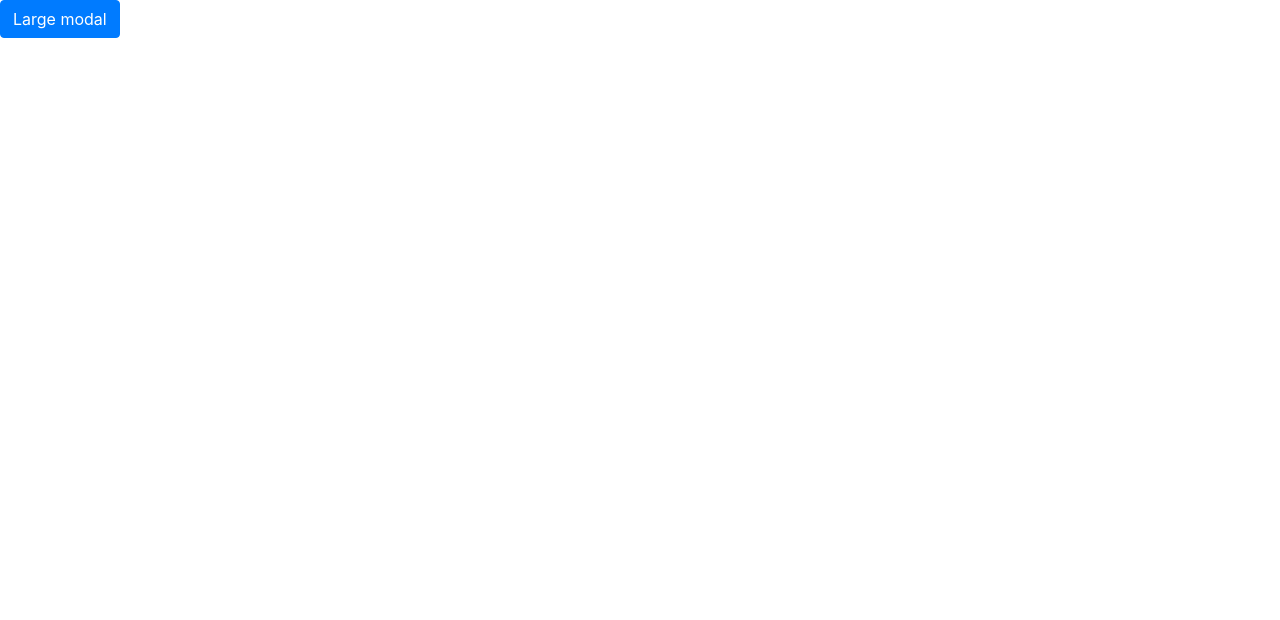
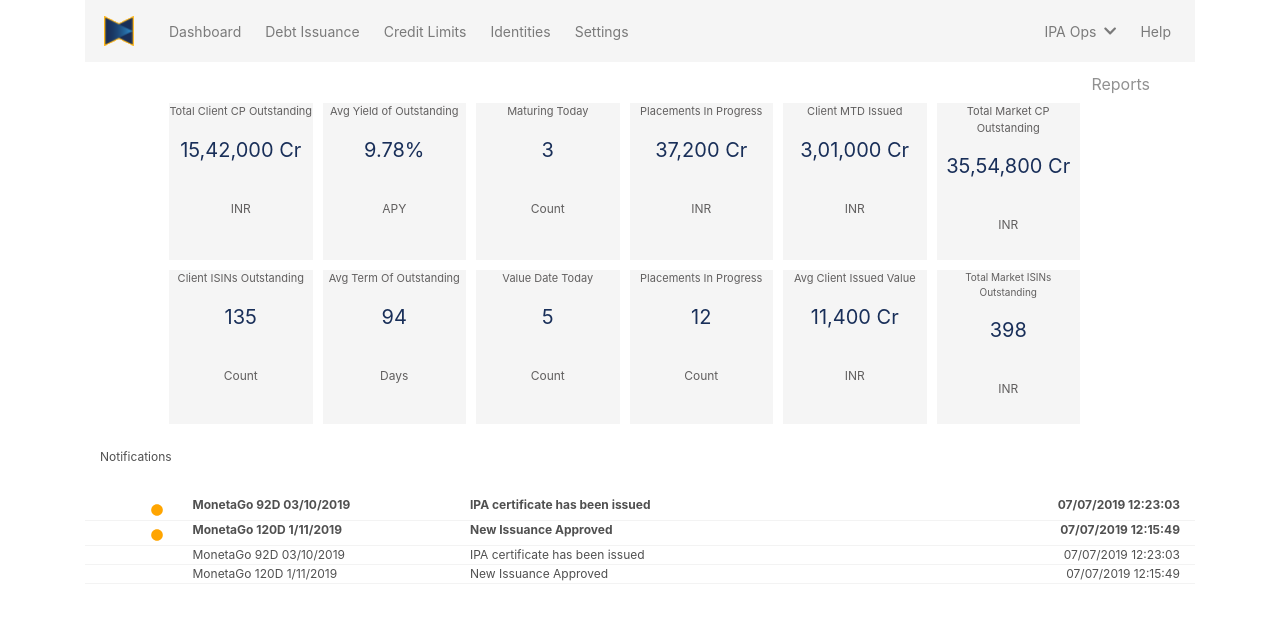
Before and after one commit to jade1001/debt-issuance-ipa, a React (Create React App) app: page / in a window 1280 px wide. Shown: the top 620 px of the page. Built offline with nearby package versions, Linux system fonts and the light colour scheme.

Commit message:
Responsive dashboard

```diff
--- a/src/App.css
+++ b/src/App.css
@@ -2,14 +2,14 @@
   margin-top: 5px;
   margin-bottom: 15px;
   font-size: 11px;
-  color: #a2a2a2;
+  color: #615f5f;
 }
 
 #pHead1 {
   margin-top: 5px;
   margin-bottom: 15px;
-  font-size: 10.5px;
-  color: #a2a2a2;
+  font-size: 10px;
+  color: #615f5f;
 }
 
 #pBody {
@@ -20,7 +20,7 @@
 
 #pFooter {
   font-size: 12px;
-  color: #a2a2a2;
+  color: #615f5f;
 }
 
 .App-link {
@@ -33,15 +33,9 @@
   color: #a2a2a2;
   text-decoration-style: none;
   background-color: rgb(245, 245, 245);
+  font-size: 14px;
+  margin-left: 8px;
 }
-/* .nav:hover {
-.nav:active {
-  font-size: 14px;
-  color: #192f59;
-  background-color: rgb(245, 245, 245);
-  text-decoration-line: none;
-  border-bottom: 3px solid #192f59;
-} */
 
 #cards:hover {
   cursor: pointer;
--- a/src/App.js
+++ b/src/App.js
@@ -1,18 +1,11 @@
 import React from 'react'
 import './App.css'
-import 'bootstrap/dist/css/bootstrap.min.css'
-// import OpsNotif1 from './components/OpsNotif1'
-import MainModal from './components/MainModal'
-// import MainNavBar from './components/MainNavBar'
-// import DebtIssuance from './components/DebtIssuance'
+import DashboardMain from './components/DashboardMain'
 
 function App() {
   return (
     <div className='App'>
-      {/* <DebtIssuance /> */}
-      {/* <MainNavBar /> */}
-      {/* <OpsNotif1 /> */}
-      <MainModal/>
+      <DashboardMain />
     </div>
   )
 }
--- a/src/components/DashboardMain.js
+++ b/src/components/DashboardMain.js
@@ -9,57 +9,9 @@ const Cards = styled.div`
   background-color: rgb(245, 245, 245);
   transition: all 0.2s ease-in -out;
   text-align: center;
-  margin-left: 10px;
-  width: 15.5%;
-  height: 16%;
-  margin-top: 10px;
-  @media (max-width: 2560px) {
-    width: 15.5%;
-    height: 16%;
-    margin-left: 10px;
-  }
-  @media (max-width: 1100px) {
-    width: 15.5%;
-    height: 16%;
-    margin-left: 10px;
-  }
-  @media (max-width: 1000px) {
-    width: 31%;
-    height: 32%;
-    margin-left: 10px;
-    margin-top: 10px;
-  }
-  @media (max-width: 900px) {
-    width: 31%;
-    height: 32%;
-    margin-left: 10px;
-  }
-  @media (max-width: 800px) {
-    width: 31%;
-    height: 32%;
-    margin-top: 10px;
-  }
-  @media (max-width: 700px) {
-    width: 31%;
-    height: 32%;
-    margin-top: 10px;
-  }
-  @media (max-width: 500px) {
-    width: 40%;
-    height: 40%;
-    margin-top: 10px;
-  }
-
-  @media (max-width: 400px) {
   width: 100%;
   height: 100%;
   margin-top: 10px;
-  }
-  @media (max-width: 320px) {
-    width: 100%;
-    height: 100%;
-    margin-top: 10px;
-  }
 `
 
 class DashboardMain extends Component {
@@ -72,6 +24,7 @@ class DashboardMain extends Component {
             <div className='App container'>
               <Col
                 xs
+                sm
                 align='right'
                 style={{
                   color: '#919191',
@@ -81,7 +34,8 @@ class DashboardMain extends Component {
                 <p
                   style={{
                     cursor: 'pointer',
-                    width: '6%'
+                    width: '10%',
+                    marginBottom: '-3px'
                   }}
                 >
                   Reports
@@ -91,81 +45,174 @@ class DashboardMain extends Component {
 
             <Row
               style={{
-                margin: 'auto',
+                marginLeft: '5%',
                 textAlign: 'center'
               }}
+            >
+              <Col
+                xs={12}
+                md={6}
+                lg={4}
+                xl={2}
+                style={{ marginRight: -20, marginBottom: 10 }}
               >
                 <Cards id='cards'>
                   <p id='pHead'>Total Client CP Outstanding</p>
                   <p id='pBody'>15,42,000 Cr</p>
                   <p id='pFooter'>INR</p>
                 </Cards>
+              </Col>
+              <Col
+                xs={12}
+                md={6}
+                lg={4}
+                xl={2}
+                style={{ marginRight: -20, marginBottom: 10 }}
+              >
                 <Cards id='cards'>
                   <p id='pHead'>Avg Yield of Outstanding</p>
                   <p id='pBody'>9.78%</p>
                   <p id='pFooter'>APY</p>
                 </Cards>
+              </Col>
+              <Col
+                xs={12}
+                md={6}
+                lg={4}
+                xl={2}
+                style={{ marginRight: -20, marginBottom: 10 }}
+              >
                 <Cards id='cards'>
                   <p id='pHead'>Maturing Today</p>
                   <p id='pBody'>3</p>
                   <p id='pFooter'>Count</p>
                 </Cards>
+              </Col>
+              <Col
+                xs={12}
+                md={6}
+                lg={4}
+                xl={2}
+                style={{ marginRight: -20, marginBottom: 10 }}
+              >
                 <Cards id='cards'>
                   <p id='pHead'>Placements In Progress</p>
                   <p id='pBody'>37,200 Cr</p>
                   <p id='pFooter'>INR</p>
                 </Cards>
+              </Col>
+              <Col
+                xs={12}
+                md={6}
+                lg={4}
+                xl={2}
+                style={{ marginRight: -20, marginBottom: 10 }}
+              >
                 <Cards id='cards'>
                   <p id='pHead'>Client MTD Issued</p>
                   <p id='pBody'>3,01,000 Cr</p>
                   <p id='pFooter'>INR</p>
                 </Cards>
+              </Col>
+              <Col
+                xs={12}
+                md={6}
+                lg={4}
+                xl={2}
+                style={{ marginRight: -20, marginBottom: 10 }}
+              >
                 <Cards id='cards'>
                   <p id='pHead'>Total Market CP Outstanding</p>
                   <p id='pBody'>35,54,800 Cr</p>
                   <p id='pFooter'>INR</p>
                 </Cards>
+              </Col>
             </Row>
 
             <Row
               style={{
-                marginTop: 'auto',
-                marginLeft: 'auto',
-                marginRight: 'auto',
-                marginBottom: 'auto',
+                marginLeft: '5%',
                 textAlign: 'center'
               }}
+            >
+              <Col
+                xs={12}
+                md={6}
+                lg={4}
+                xl={2}
+                style={{ marginRight: -20, marginBottom: 10 }}
               >
                 <Cards id='cards'>
                   <p id='pHead'>Client ISINs Outstanding</p>
                   <p id='pBody'>135</p>
                   <p id='pFooter'>Count</p>
                 </Cards>
+              </Col>
+              <Col
+                xs={12}
+                md={6}
+                lg={4}
+                xl={2}
+                style={{ marginRight: -20, marginBottom: 10 }}
+              >
                 <Cards id='cards'>
                   <p id='pHead'>Avg Term Of Outstanding</p>
                   <p id='pBody'>94</p>
                   <p id='pFooter'>Days</p>
                 </Cards>
+              </Col>
+              <Col
+                xs={12}
+                md={6}
+                lg={4}
+                xl={2}
+                style={{ marginRight: -20, marginBottom: 10 }}
+              >
                 <Cards id='cards'>
                   <p id='pHead'>Value Date Today</p>
                   <p id='pBody'>5</p>
                   <p id='pFooter'>Count</p>
                 </Cards>
+              </Col>
+              <Col
+                xs={12}
+                md={6}
+                lg={4}
+                xl={2}
+                style={{ marginRight: -20, marginBottom: 10 }}
+              >
                 <Cards id='cards'>
                   <p id='pHead'>Placements In Progress</p>
                   <p id='pBody'>12</p>
                   <p id='pFooter'>Count</p>
                 </Cards>
+              </Col>
+              <Col
+                xs={12}
+                md={6}
+                lg={4}
+                xl={2}
+                style={{ marginRight: -20, marginBottom: 10 }}
+              >
                 <Cards id='cards'>
                   <p id='pHead'>Avg Client Issued Value</p>
-                <p id='pBody'>11,422 Cr</p>
+                  <p id='pBody'>11,400 Cr</p>
                   <p id='pFooter'>INR</p>
                 </Cards>
+              </Col>
+              <Col
+                xs={12}
+                md={6}
+                lg={4}
+                xl={2}
+                style={{ marginRight: -20, marginBottom: 10 }}
+              >
                 <Cards id='cards'>
                   <p id='pHead1'>Total Market ISINs Outstanding</p>
                   <p id='pBody'>398</p>
                   <p id='pFooter'>INR</p>
                 </Cards>
+              </Col>
             </Row>
             <br />
           </Container>
--- a/src/components/MainNavBar.js
+++ b/src/components/MainNavBar.js
@@ -32,7 +32,7 @@ class MainNavBar extends Component {
           <Navbar.Toggle aria-controls='responsive-navbar-nav' />
           <Navbar.Collapse id='responsive-navbar-nav'>
             <Nav className='mr-auto'>
-              <Nav.Link href='#dashboard' className='nav' active>
+              <Nav.Link href='#dashboard' className='nav'>
                 Dashboard
               </Nav.Link>
               <Nav.Link href='#dept-issuance' className='nav'>
@@ -48,12 +48,12 @@ class MainNavBar extends Component {
                 Settings
               </Nav.Link>
             </Nav>
-            <Nav className='ml-auto' style={{}}>
+            <Nav className='ml-auto' className='nav'>
               <Nav.Link href='#IPA-Ops'>
                 IPA Ops &nbsp;
                 <FontAwesomeIcon icon={faChevronDown} />
               </Nav.Link>
-              <Nav.Link href='#help' style={{}}>
+              <Nav.Link href='#help' className='nav'>
                 Help
               </Nav.Link>
             </Nav>
--- a/src/components/OpsNotif1.js
+++ b/src/components/OpsNotif1.js
@@ -12,7 +12,7 @@ class OpsNotif1 extends Component {
         </p>
         <br />
         <br />
-        <Row style={{ borderBottom: '1px solid #F3F3F3' }}>
+        <Row style={{ borderBottom: '1px solid #F3F3F3', cursor: 'pointer' }}>
           <Col sm={1}>
             <span style={{ float: 'right' }}>
               <FontAwesomeIcon
@@ -45,8 +45,7 @@ class OpsNotif1 extends Component {
             </b>
           </Col>
         </Row>
-
-        <Row style={{ borderBottom: '1px solid #F3F3F3' }}>
+        <Row style={{ borderBottom: '1px solid #F3F3F3', cursor: 'pointer' }}>
           <Col sm={1}>
             <span style={{ float: 'right' }}>
               <FontAwesomeIcon
@@ -72,7 +71,7 @@ class OpsNotif1 extends Component {
           </Col>
         </Row>
 
-        <Row style={{ borderBottom: '1px solid #F3F3F3' }}>
+        <Row style={{ borderBottom: '1px solid #F3F3F3', cursor: 'pointer' }}>
           <Col sm={1}>
             <span style={{ float: 'right' }}></span>
           </Col>
@@ -116,7 +115,7 @@ class OpsNotif1 extends Component {
           </Col>
         </Row>
 
-        <Row style={{ borderBottom: '1px solid #F3F3F3' }}>
+        <Row style={{ borderBottom: '1px solid #F3F3F3', cursor: 'pointer' }}>
           <Col sm={1}>
             <span style={{ float: 'right' }}></span>
           </Col>
```
Lines whose indentation alone changed are shown as unchanged.
